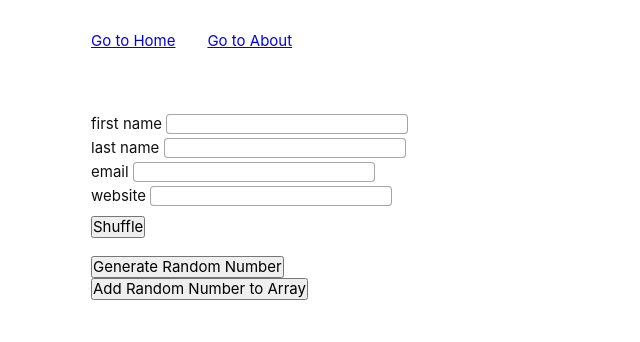
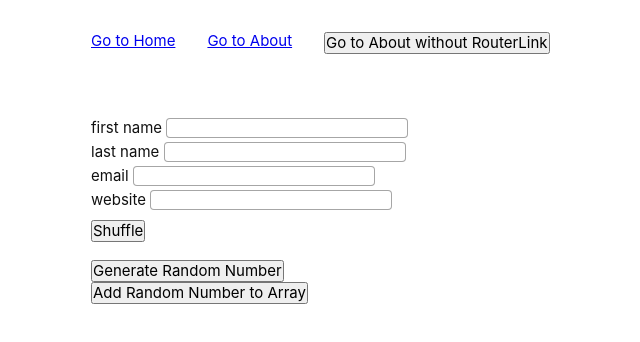
Before and after one commit to picuu/m14, a Vue app: page / in a window 1280 px wide. Shown: the top 342 px of the page, without its empty margins (49-689 px from the left). Built offline with nearby package versions, Linux system fonts and the light colour scheme.

Commit message:
add alt link to about

```diff
--- a/src/App.vue
+++ b/src/App.vue
@@ -1,11 +1,17 @@
 <script setup>
-import { RouterLink, RouterView } from 'vue-router'
+import { RouterLink, RouterView, useRouter } from 'vue-router'
+const router = useRouter()
+
+const goToAbout = () => {
+  router.push('/about')
+}
 </script>
 
 <template>
   <header>
     <RouterLink to="/">Go to Home</RouterLink>
     <RouterLink to="/about">Go to About</RouterLink>
+    <button @click="goToAbout">Go to About without RouterLink</button>
   </header>
 
   <main>
```
